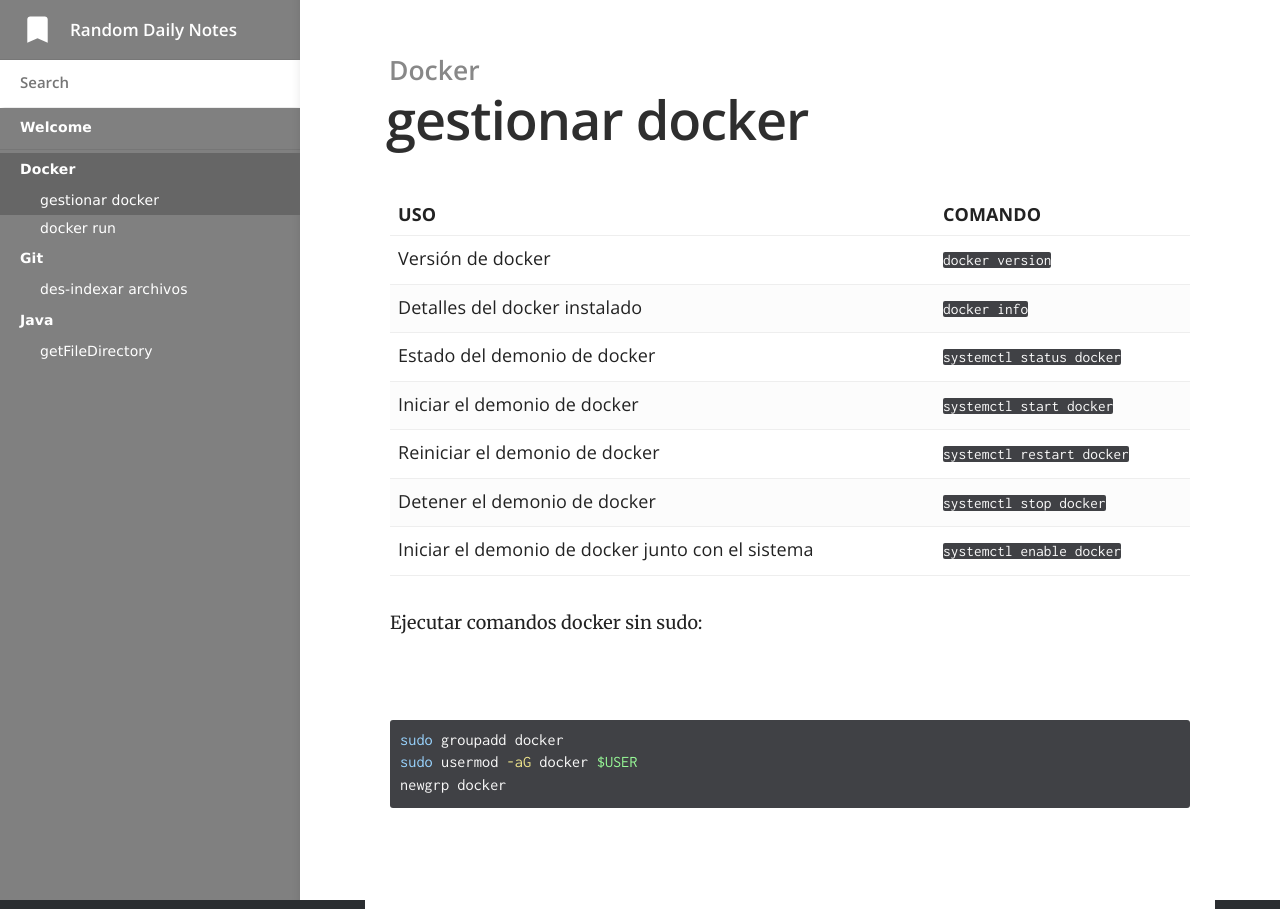
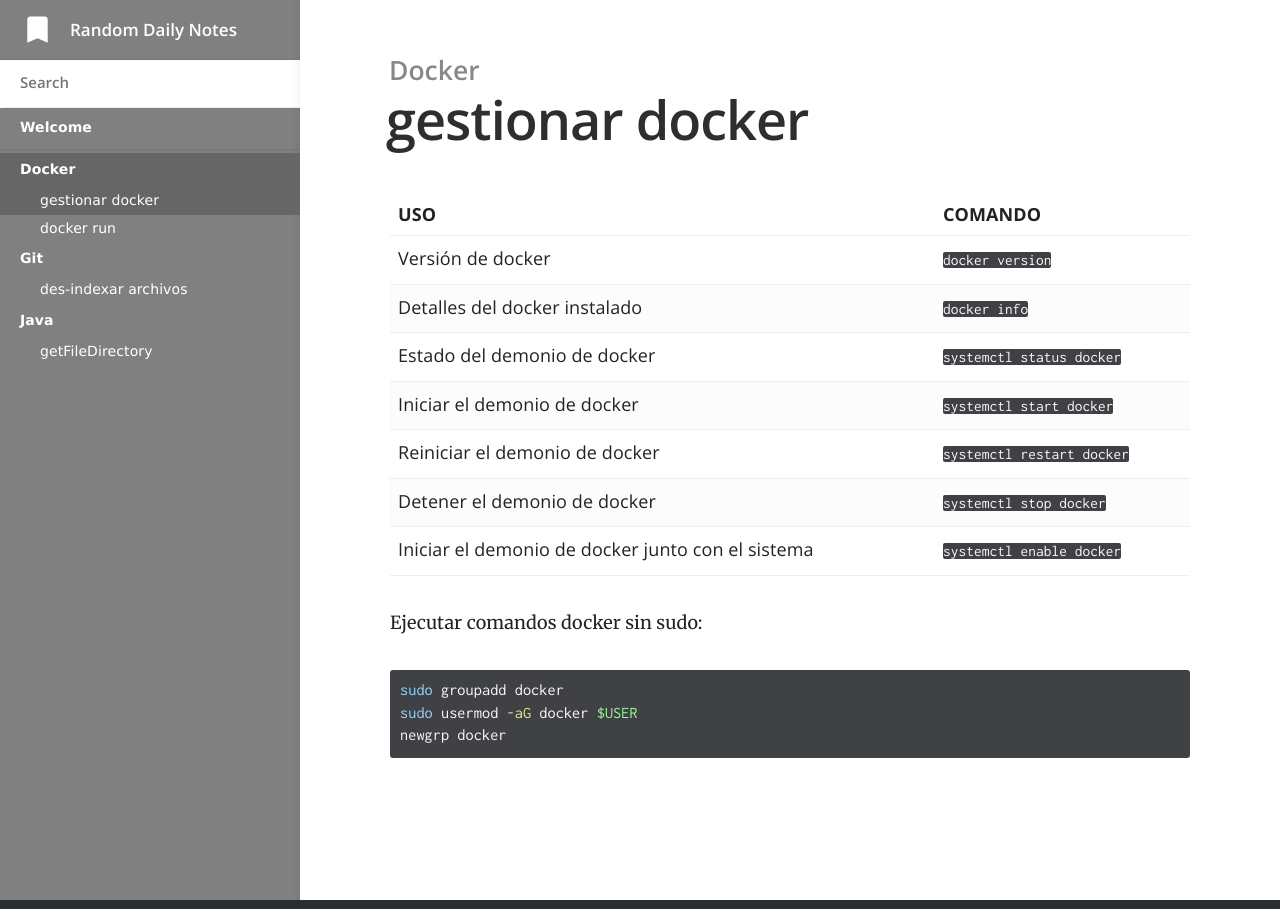
Before and after one commit to slaarks/slaarks.github.io, a Jekyll site: the page built from _docs/Docker/gestionar-docker.md, in a window 1280 px wide. Built offline with Jekyll 4.4.1, drawn with Linux system fonts in a browser that asks for light colours.

Commit message:
Update _code.scss

```diff
--- a/_sass/_code.scss
+++ b/_sass/_code.scss
@@ -12,7 +12,7 @@ pre, code, tt {
 
 pre {
 	box-sizing: border-box;
-	margin: 5em 5em 5em 5em;
+	margin: 0 0 1.75em 0;
 	width: 100%;
 	padding: 10px;
 	font-size: 0.9em;
```
